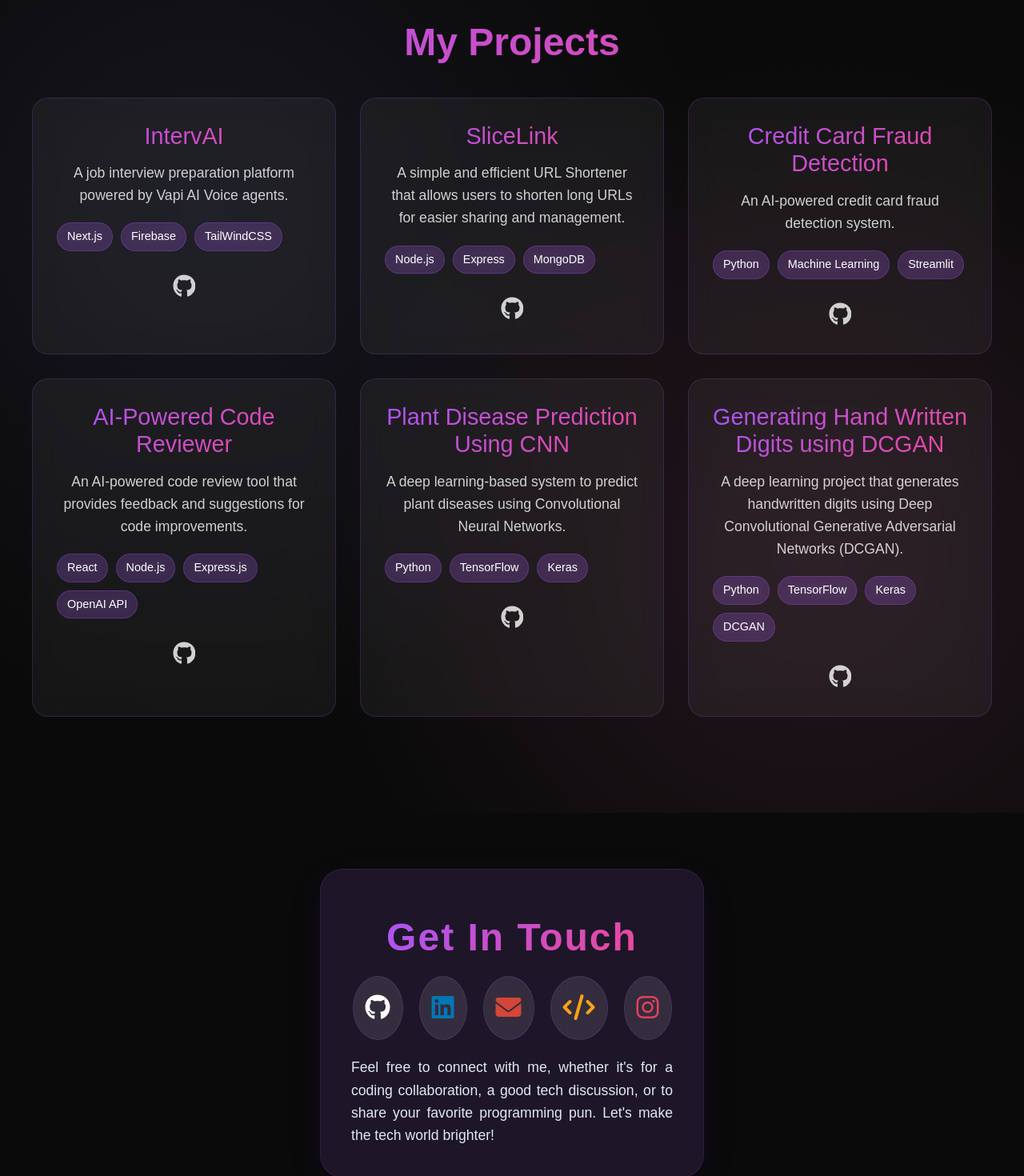
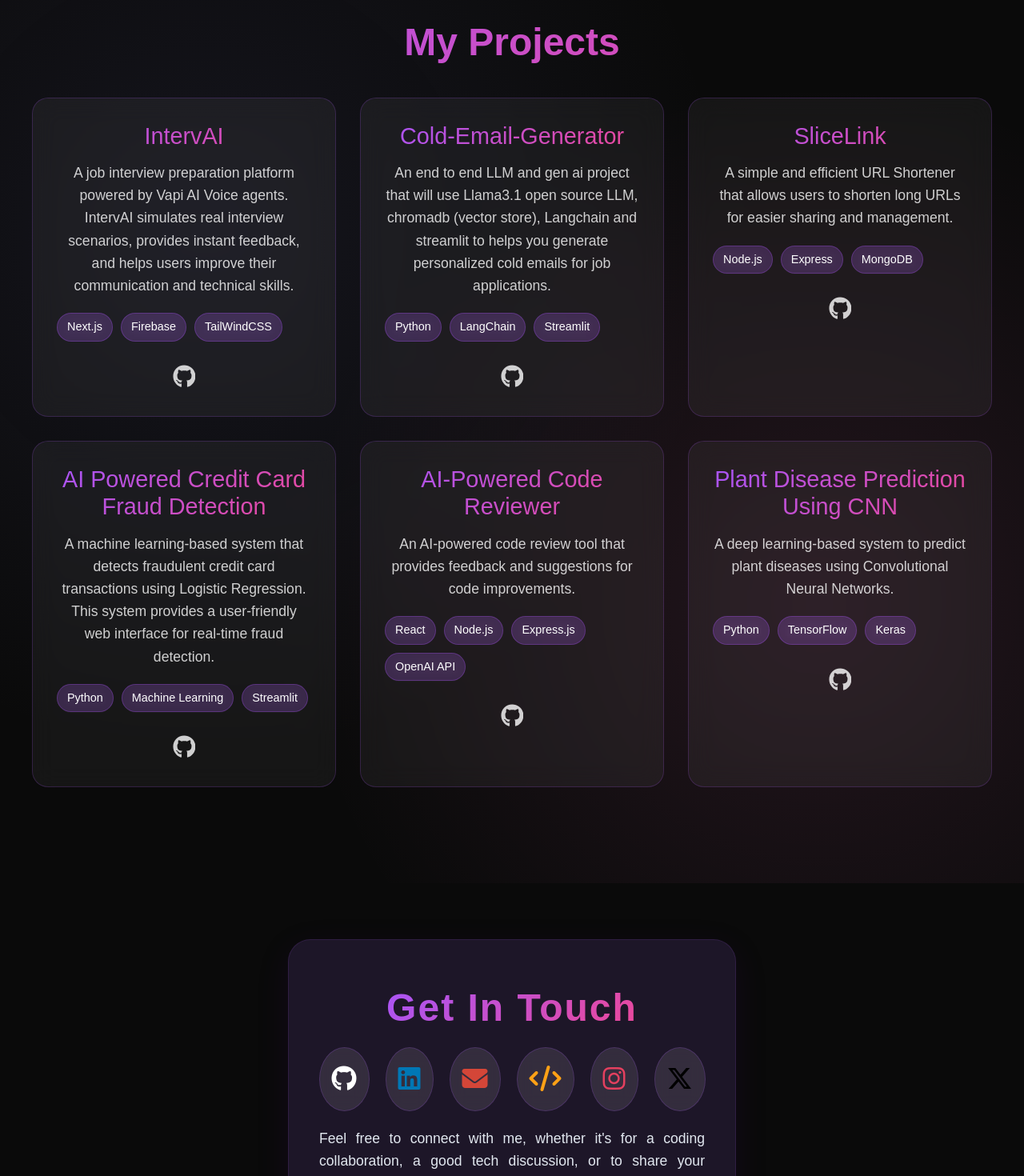
Before and after one commit to ShreyaMahadev/portfolio-website, a React (Create React App) app: page / in a window 1280 px wide. Shown: the part 2960-4430 px from the top of the page at 80% size. Built offline with nearby package versions, Linux system fonts and the light colour scheme.

Commit message:
projects and contact section updated

```diff
--- a/src/Components/Contact/Contact.css
+++ b/src/Components/Contact/Contact.css
@@ -111,7 +111,13 @@
   background: rgba(228, 64, 95, 0.2);
 }
 
-
+.twitter {
+  color: #1da1f2;
+}
+.twitter:hover {
+  color: #fff;
+  background: #1da1f2;
+}
 
 /* Contact Message */
 .contact-message {
@@ -133,7 +139,7 @@
   border-radius: 28px;
   box-shadow: 0 12px 40px rgba(80, 0, 120, 0.13), 0 2px 12px rgba(0,0,0,0.10);
   padding: 56px 38px 38px 38px;
-  max-width: 480px;
+  max-width: 560px;
   margin: 70px auto 0 auto;
   display: flex;
   flex-direction: column;
@@ -186,3 +192,12 @@
   color: #fff;
   background: #ffa116;
 }
+
+/* X (Twitter) logo styling */
+.x {
+  color: #000;
+}
+.x:hover {
+  color: #fff;
+  background: #000;
+}
--- a/src/Components/Contact/Contact.js
+++ b/src/Components/Contact/Contact.js
@@ -47,6 +47,14 @@ export default function Contact() {
         >
           <i className="fab fa-instagram"></i>
         </a>
+        <a
+          href="https://twitter.com/_shreya_mahadev"
+          target="_blank"
+          rel="noopener noreferrer"
+          className="social-icon x"
+        >
+          <i className="fab fa-x-twitter"></i>
+        </a>
       </div>
 
       <p className="contact-message">
--- a/src/Components/Project/Project.js
+++ b/src/Components/Project/Project.js
@@ -2,7 +2,13 @@ import React from "react";
 import { FaGithub } from "react-icons/fa";
 import "./Project.css";
 
-const ProjectCard = ({ title, description, techStack, githubLink, liveDemoLink }) => {
+const ProjectCard = ({
+  title,
+  description,
+  techStack,
+  githubLink,
+  liveDemoLink,
+}) => {
   return (
     <div className="project-card ">
       <div className="project-card-content">
@@ -10,14 +16,15 @@ const ProjectCard = ({ title, description, techStack, githubLink, liveDemoLink }
         <p>{description}</p>
         <div className="tech-stack">
           {techStack.map((tech, index) => (
-            <span key={index} className="tech-badge">{tech}</span>
+            <span key={index} className="tech-badge">
+              {tech}
+            </span>
           ))}
         </div>
         <div className="project-links center">
           <a href={githubLink} target="_blank" rel="noopener noreferrer">
             <FaGithub />
           </a>
-
         </div>
       </div>
     </div>
@@ -28,41 +35,46 @@ const ProjectSection = () => {
   const projects = [
     {
       title: "IntervAI",
-      description: "A job interview preparation platform powered by Vapi AI Voice agents.",
+      description:
+        "A job interview preparation platform powered by Vapi AI Voice agents. IntervAI simulates real interview scenarios, provides instant feedback, and helps users improve their communication and technical skills.",
       techStack: ["Next.js", "Firebase", "TailWindCSS"],
       githubLink: "https://github.com/ShreyaMahadev/IntervAI",
     },
     {
+      title: "Cold-Email-Generator",
+      description:
+        "An end to end LLM and gen ai project that will use Llama3.1 open source LLM, chromadb (vector store), Langchain and streamlit to helps you generate personalized cold emails for job applications.",
+      techStack: ["Python", "LangChain", "Streamlit"],
+      githubLink: "https://github.com/ShreyaMahadev/Cold-Email-Generator",
+    },
+    {
       title: "SliceLink",
-      description: "A simple and efficient URL Shortener that allows users to shorten long URLs for easier sharing and management.",
+      description:
+        "A simple and efficient URL Shortener that allows users to shorten long URLs for easier sharing and management.",
       techStack: ["Node.js", "Express", "MongoDB"],
       githubLink: "https://github.com/ShreyaMahadev/SliceLink",
-
     },
     {
-      title: "Credit Card Fraud Detection",
-      description: "An AI-powered credit card fraud detection system.",
+      title: "AI Powered Credit Card Fraud Detection",
+      description: "A machine learning-based system that detects fraudulent credit card transactions using Logistic Regression. This system provides a user-friendly web interface for real-time fraud detection.",
       techStack: ["Python", "Machine Learning", "Streamlit"],
-      githubLink: "https://github.com/ShreyaMahadev/AI-Powered-Credit-Card-Fraud-Detection-System",
-
+      githubLink:
+        "https://github.com/ShreyaMahadev/AI-Powered-Credit-Card-Fraud-Detection-System",
     },
     {
       title: "AI-Powered Code Reviewer",
-      description: "An AI-powered code review tool that provides feedback and suggestions for code improvements.",
+      description:
+        "An AI-powered code review tool that provides feedback and suggestions for code improvements.",
       techStack: ["React", "Node.js", "Express.js", "OpenAI API"],
       githubLink: "https://github.com/ShreyaMahadev/AI-Powered-Code-Reviewer",
     },
     {
       title: "Plant Disease Prediction Using CNN",
-      description: "A deep learning-based system to predict plant diseases using Convolutional Neural Networks.",
+      description:
+        "A deep learning-based system to predict plant diseases using Convolutional Neural Networks.",
       techStack: ["Python", "TensorFlow", "Keras"],
-      githubLink: "https://github.com/ShreyaMahadev/Plant_Disease_Prediction_Using_CNN",
-    },
-    {
-      title: "Generating Hand Written Digits using DCGAN",
-      description: "A deep learning project that generates handwritten digits using Deep Convolutional Generative Adversarial Networks (DCGAN).",
-      techStack: ["Python", "TensorFlow", "Keras", "DCGAN"],
-      githubLink: "https://github.com/ShreyaMahadev/Generating-Hand-Written-Digits-using-DCGAN",
+      githubLink:
+        "https://github.com/ShreyaMahadev/Plant_Disease_Prediction_Using_CNN",
     },
   ];
 
```
